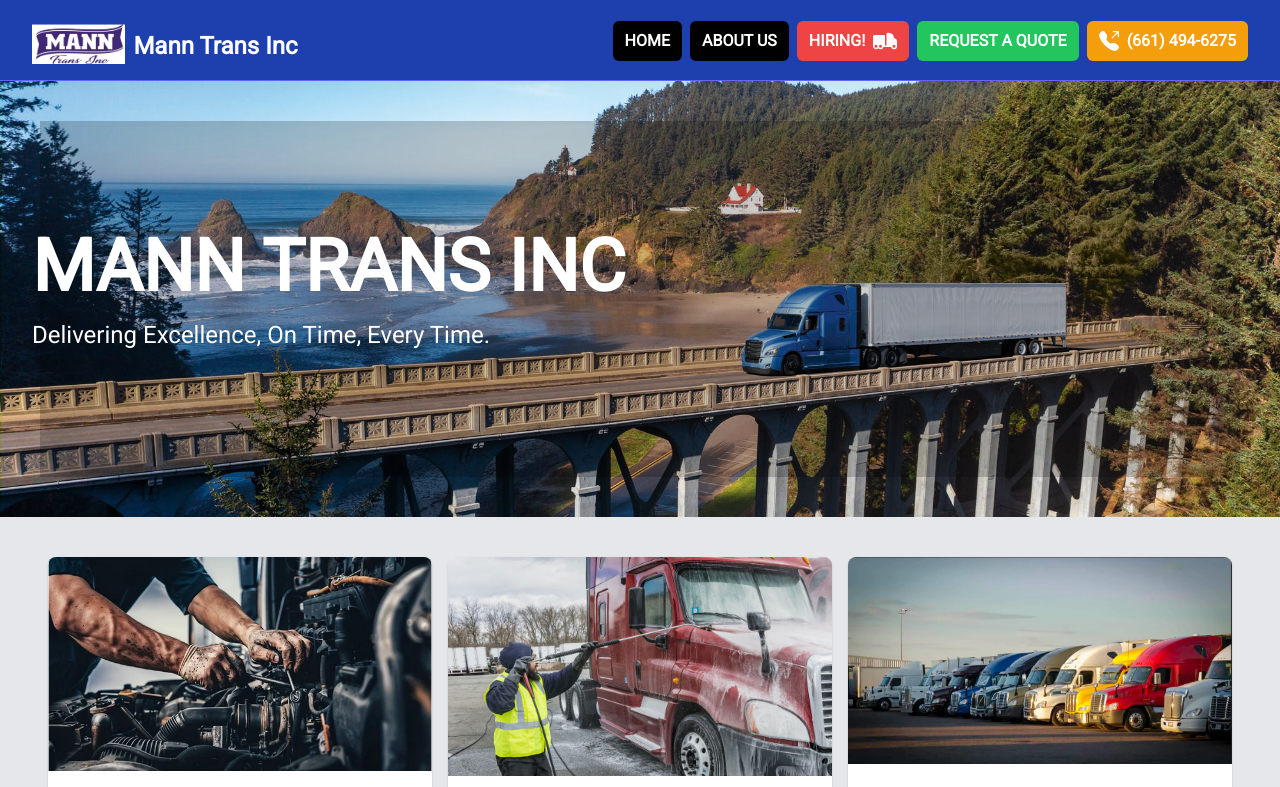
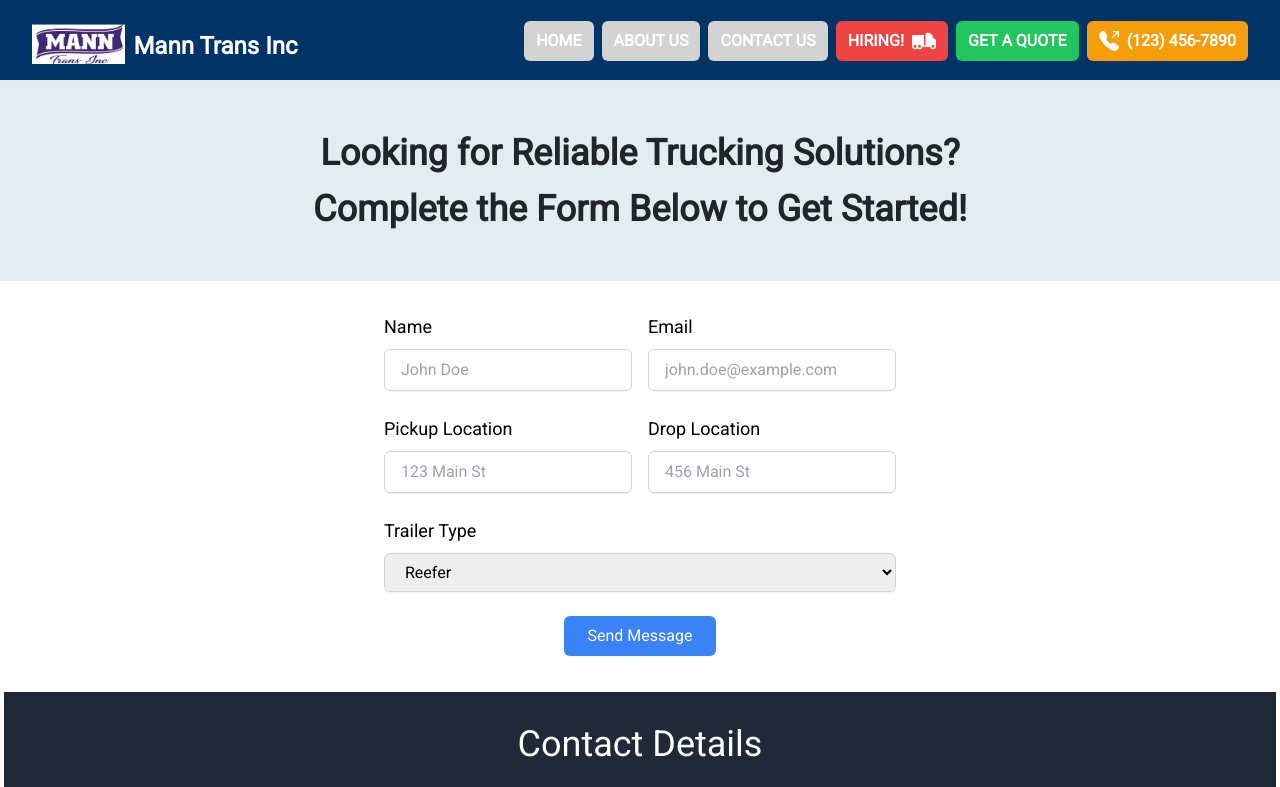
Before and after one commit to Ashish-k-Gupta/Fu-kingReact, a React (Vite) app: page /requestQuote in a window 1280 px wide. Shown: the top 787 px of the page. Built offline with nearby package versions, Linux system fonts and the light colour scheme.

Commit message:
Created Contact Us and Get a Quote page. "Need to work on  contact Card tomorrow"

```diff
--- a/src/App.jsx
+++ b/src/App.jsx
@@ -1,19 +1,30 @@
 import React from 'react'
-import Navbar from './components/Navbar'
-import Hero from './components/Hero'
-import HorizontalCard from './components/HorizontalCard'
+import HomePage from './pages/HomePage'
+import MainLayout from './layout/MainLayout'
 import { createBrowserRouter, createRoutesFromElements, Route, RouterProvider, Link } from 'react-router-dom'
+import About from './pages/About'
+import RequestQuote from './pages/RequestQuote'
+import Hiring from './pages/Hiring'
+import ContactUs from './pages/Contact'
 
 const router = createBrowserRouter(
-  createRoutesFromElements(<Route index element={ <h1>My App</h1> }/>)
+  createRoutesFromElements(
+
+  <Route path='/' element={ <MainLayout/> }>
+  <Route index element={ <HomePage/> }/>
+  <Route path='/about' element={ <About/> }/>
+  <Route path='/contact' element={ <ContactUs/> }/>
+  <Route path='/hiring' element={ <Hiring/> }/>
+  <Route path='/requestQuote' element={ <RequestQuote/> }/>
+
+  </Route>
+  )
 )
 
 const App = () => {
   return (
     <>
-    <Navbar/>
-    <Hero/>
-    <HorizontalCard/>
+    <RouterProvider router={router}/>
    </>
   )
 }
--- /dev/null
+++ b/src/components/ContactCard.jsx
@@ -0,0 +1,11 @@
+import React from 'react'
+
+const ContactCard = () => {
+  return (
+    <div className='flex-1 flex items-center justify-center bg-gray-800 border-4 border-white p-8'>
+      <p className='text-4xl text-white'>Contact Details</p>
+    </div>
+  )
+}
+
+export default ContactCard;
--- /dev/null
+++ b/src/components/Footer.jsx
@@ -0,0 +1,16 @@
+import React from 'react';
+
+const Footer = () => {
+  return (
+    <footer className='bg-[#003366] text-white py-8 border-b'>
+  <div className='container mx-auto text-center'>
+    <p className='text-[15px]'>
+      &copy; Copyright {new Date().getFullYear()} Mann Trans Inc. All Rights Reserved.
+    </p>
+  </div>
+</footer>
+
+  );
+};
+
+export default Footer;
--- a/src/components/Navbar.jsx
+++ b/src/components/Navbar.jsx
@@ -1,34 +1,36 @@
 import React from 'react';
+import { Link } from 'react-router-dom';
 import logo from '../assets/images/tablogo.png';
 import { PiTruckTrailerFill} from "react-icons/pi";
 import { BsFillTelephoneOutboundFill } from 'react-icons/bs';
 
 const Navbar = () => {
   return (
-    <nav className="bg-customBlue border-b border-indigo-500">
+    <nav className="bg-[#003366] border-b">
       <div className="mx-auto max-w-7xl px-2 sm:px-6 lg:px-8">
         <div className="flex h-20 items-center justify-between">
           <div className="flex flex-1 items-center justify-center md:items-stretch md:justify-start ">
-            <a className="flex flex-shrink-0 items-center mr-4" href="/index.html">
+            <Link className="flex flex-shrink-0 items-center mr-4" to="/">
               <img className='w-auto mb-7' style={{ height: '75px' }} src={logo} alt='Mann Trans Logo' />
               <span className='hidden md:block text-white text-2xl font-bold ml-2 mt-3'>
                 Mann Trans Inc
               </span>
-            </a>
+            </Link>
 
             <div className="md:ml-auto">
              <div className="flex space-x-2 mt-8">
-            <a href="/index.html" className='text-white bg-black hover:bg-gray-900 hover:text-white rounded-md px-3 py-2 font-semibold'>HOME</a>
-            <a href="/index.html" className='text-white bg-black hover:bg-gray-900 hover:text-white rounded-md px-3 py-2 font-semibold'>ABOUT US</a>
-            <a href="/index.html" className='flex items-center text-white bg-red-500 hover:bg-red-600 hover:text-white rounded-md px-3 py-2 font-semibold'>
+            <Link to="/" className='text-white bg-[#d3d3d3] hover:bg-[#b0b0b0] hover:text-white rounded-md px-3 py-2 font-semibold'>HOME</Link>
+            <Link to="/about" className='text-white bg-[#d3d3d3] hover:bg-[#b0b0b0] hover:text-white rounded-md px-3 py-2 font-semibold'>ABOUT US</Link>
+            <Link to="/contact" className='text-white bg-[#d3d3d3] hover:bg-[#b0b0b0] hover:text-white rounded-md px-3 py-2 font-semibold'>CONTACT US</Link>
+            <Link to="/hiring" className='flex items-center text-white bg-red-500 hover:bg-red-600 hover:text-white rounded-md px-3 py-2 font-semibold'>
               <span className="mr-2">HIRING!</span>
                <PiTruckTrailerFill size={24} color="white" />
-             </a>
-            <a href="/index.html" className='text-white bg-green-500 hover:bg-green-600 hover:text-white rounded-md px-3 py-2 font-semibold'>REQUEST A QUOTE</a>
-            <a href="tel:+1234567890" className="flex items-center space-x-2 text-white bg-customYellow hover:text-red-500 rounded-md px-3 py-2 font-semibold ml-15 ">
+             </Link>
+            <Link to="/requestQuote" className='text-white bg-green-500 hover:bg-green-600 hover:text-white rounded-md px-3 py-2 font-semibold'>GET A QUOTE</Link>
+            <Link to="tel:+1234567890" className="flex items-center space-x-2 text-white bg-customYellow hover:text-red-500 rounded-md px-3 py-2 font-semibold ml-15 ">
           <BsFillTelephoneOutboundFill size={20} color="currentColor" />
-          <span>(661) 494-6275</span>
-        </a>
+          <span>(123) 456-7890</span>
+        </Link>
 
             </div>
             </div>
--- a/src/index.css
+++ b/src/index.css
@@ -1,10 +1,12 @@
 @import url('https://fonts.googleapis.com/css2?family=Roboto:ital,wght@0,400;1,900&display=swap');
+@import 'tailwindcss/tailwind.css';
 
 @tailwind base;
 @tailwind components;
 @tailwind utilities;
 
 
-:root{
-    background-color: #1e40af;
+body {
+  background: var(--custom-gradient);
+  background-color: #1a2980;
 }
--- /dev/null
+++ b/src/layout/MainLayout.jsx
@@ -0,0 +1,20 @@
+// src/layout/MainLayout.jsx
+
+import React from 'react';
+import Navbar from '../components/Navbar';
+import Footer from '../components/Footer';
+import { Outlet } from 'react-router-dom';
+
+const MainLayout = () => {
+  return (
+    <div className="bg-custom-gradient min-h-screen flex flex-col">
+      <Navbar />
+      <main className="flex-1">
+        <Outlet /> {/* Renders the nested route's component */}
+      </main>
+      <Footer />
+    </div>
+  );
+};
+
+export default MainLayout;
--- /dev/null
+++ b/src/pages/About.jsx
@@ -0,0 +1,11 @@
+import React from 'react'
+
+const About = () => {
+  return (
+    <div>
+      About
+    </div>
+  )
+}
+
+export default About
--- /dev/null
+++ b/src/pages/Contact.jsx
@@ -0,0 +1,93 @@
+import React from 'react';
+import { FaRoad } from "react-icons/fa";
+import { FaPhoneAlt } from "react-icons/fa";
+import { IoIosMail } from "react-icons/io";
+import ContactCard from '../components/ContactCard';
+
+const ContactUs = () => {
+  return (
+    <div className="container mx-auto px-4 py-8 border-b">
+
+      {/* Map Section */}
+      <div className="mb-8 ">
+        <div className="relative w-full h-64 ">
+          <iframe
+            src="https://www.google.com/maps/embed?pb=!1m17!1m12!1m3!1d1004.2130057404183!2d-119.25365572412369!3d35.26633308888182!2m3!1f0!2f0!3f0!3m2!1i1024!2i768!4f13.1!3m2!1m1!2zMzXCsDE1JzU4LjgiTiAxMTnCsDE1JzA4LjgiVw!5e1!3m2!1sen!2sin!4v1726559290324!5m2!1sen!2sin"
+            width="100%"
+            height="100%"
+            style={{ border: 0 }}
+            allowFullScreen
+            loading="lazy"
+          ></iframe>
+        </div>
+      </div>
+
+      {/* Contact Information */}
+      <div className="  bg-gray-100 p-6 rounded-lg shadow-md mb-8">
+        <div className='flex items-start'>
+
+      <div className=" flex items-center mb-4">
+      <FaRoad className='text-4xl mr-3 ml-6' />
+    <p className="text-lg text-slate-500">9741 S Enos Ln, Bakersfield, CA 93311, USA</p>
+      </div>
+
+        <div className="flex items-center mb-4">
+          <FaPhoneAlt className='text-3xl mr-3 ml-6' />
+          <p className="text-lg text-slate-500">+1 (123) 456-7890</p>
+        </div>
+        <div className="flex items-center">
+          <IoIosMail className='text-4xl mr-3 ml-6'/>
+          <p className="text-lg text-slate-500">contact@example.com</p>
+        </div>
+      </div>
+
+      {/* Contact Form */}
+      <div className=" p-6 rounded-lg bg-gray-100">
+        <h2 className="text-2xl font-bold mb-6">Contact Us</h2>
+        <form>
+          <div className="grid grid-cols-1 md:grid-cols-2 gap-4 mb-4">
+            <input
+              type="text"
+              placeholder="Name"
+              className="border border-gray-300 p-3 rounded-md"
+              required
+            />
+            <input
+              type="email"
+              placeholder="Email"
+              className="border border-gray-300 p-3 rounded-md"
+              required
+            />
+            <input
+              type="tel"
+              placeholder="Phone"
+              className="border border-gray-300 p-3 rounded-md"
+              required
+            />
+            <input
+              type="text"
+              placeholder="Address"
+              className="border border-gray-300 p-3 rounded-md"
+              required
+            />
+          </div>
+          <textarea
+            placeholder="Message"
+            className="border border-gray-300 p-3 w-full rounded-md mb-6"
+            rows="4"
+            required
+          ></textarea>
+          <button
+            type="submit"
+            className="bg-blue-500 text-white py-2 px-4 rounded-md hover:bg-blue-600"
+          >
+            Send Message
+          </button>
+        </form>
+      </div>
+        </div>
+        </div>
+  );
+};
+
+export default ContactUs;
--- /dev/null
+++ b/src/pages/Hiring.jsx
@@ -0,0 +1,11 @@
+import React from 'react'
+
+const Hiring = () => {
+  return (
+    <div>
+      Hiring
+    </div>
+  )
+}
+
+export default Hiring
--- /dev/null
+++ b/src/pages/HomePage.jsx
@@ -0,0 +1,14 @@
+import Hero from "../components/Hero"
+import HorizontalCard from "../components/HorizontalCard"
+import Navbar from "../components/Navbar"
+
+const HomePage = () => {
+  return (
+    <>
+      <Hero/>
+      <HorizontalCard/>
+    </>
+  )
+}
+
+export default HomePage
--- /dev/null
+++ b/src/pages/RequestQuote.jsx
@@ -0,0 +1,101 @@
+import React from 'react'
+import ContactCard from '../components/ContactCard'
+
+const RequestQuote = () => {
+  return (
+    <div className="relative overflow-hidden">
+      {/* Hero Section */}
+      <div className="relative h-[200px] text-[#212529] text-4xl font-bold p-8 flex flex-col items-center justify-center bg-[#e2ecf1]">
+        <h2 className="mb-4 text-center">Looking for Reliable Trucking Solutions?</h2>
+        <h2 className="text-center">Complete the Form Below to Get Started!</h2>
+      </div>
+
+      {/* Form Section */}
+      <div className="flex flex-col items-center p-8 bg-white">
+        <form className="w-full max-w-lg space-y-6">
+          {/* Name and Email */}
+          <div className="flex space-x-4">
+            <div className="flex-1">
+              <label className="block text-black text-lg font-medium mb-2" htmlFor="name">
+                Name
+              </label>
+              <input
+                id="name"
+                type="text"
+                placeholder="John Doe"
+                className="w-full px-4 py-2 border border-gray-300 rounded-md shadow-sm focus:outline-none focus:ring-2 focus:ring-blue-500"
+              />
+            </div>
+            <div className="flex-1">
+              <label className="block text-black text-lg font-medium mb-2" htmlFor="email">
+                Email
+              </label>
+              <input
+                id="email"
+                type="email"
+                placeholder="john.doe@example.com"
+                className="w-full px-4 py-2 border border-gray-300 rounded-md shadow-sm focus:outline-none focus:ring-2 focus:ring-blue-500"
+              />
+            </div>
+          </div>
+
+          {/* Pickup Location and Drop Location */}
+          <div className="flex space-x-4">
+            <div className="flex-1">
+              <label className="block text-black text-lg font-medium mb-2" htmlFor="pickup-location">
+                Pickup Location
+              </label>
+              <input
+                id="pickup-location"
+                type="text"
+                placeholder="123 Main St"
+                className="w-full px-4 py-2 border border-gray-300 rounded-md shadow-sm focus:outline-none focus:ring-2 focus:ring-blue-500"
+              />
+            </div>
+            <div className="flex-1">
+              <label className="block text-black text-lg font-medium mb-2" htmlFor="drop-location">
+                Drop Location
+              </label>
+              <input
+                id="drop-location"
+                type="text"
+                placeholder="456 Main St"
+                className="w-full px-4 py-2 border border-gray-300 rounded-md shadow-sm focus:outline-none focus:ring-2 focus:ring-blue-500"
+              />
+            </div>
+          </div>
+
+          {/* Trailer Type */}
+          <div className="flex flex-col">
+            <label className="block text-black text-lg font-medium mb-2" htmlFor="trailer-type">
+              Trailer Type
+            </label>
+            <select
+              id="trailer-type"
+              className="w-full px-4 py-2 border border-gray-300 rounded-md shadow-sm focus:outline-none focus:ring-2 focus:ring-blue-500"
+            >
+              <option value="" disabled>Select trailer type</option>
+              <option value="reefer">Reefer</option>
+              <option value="dry-van">Dry Van</option>
+            </select>
+          </div>
+
+          {/* Send Message Button */}
+          <div className="flex justify-center">
+            <button
+              type="submit"
+              className="bg-blue-500 text-white px-6 py-2 rounded-md shadow-sm hover:bg-blue-600 focus:outline-none focus:ring-2 focus:ring-blue-500"
+            >
+              Send Message
+            </button>
+          </div>
+        </form>
+      </div>
+
+      {/* Contact Card */}
+      <ContactCard />
+    </div>
+  )
+}
+
+export default RequestQuote
```
Also changed, not shown: tailwind.config.js (+6 -3 lines).
